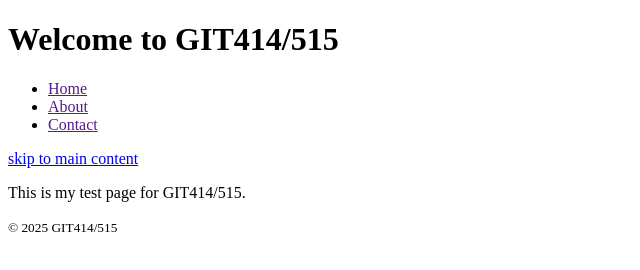
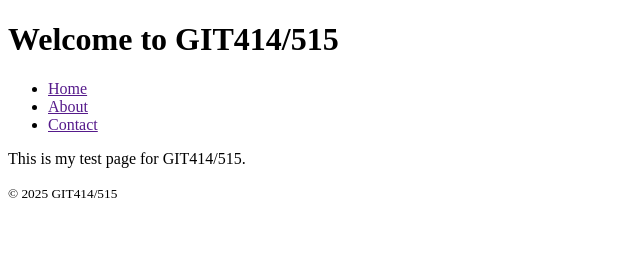
Before and after one commit to SunilGurung-codes/GIT414, a plain HTML site: page index.html in a window 1280 px wide. Shown: the whole page, without its empty margins (0-640 px from the left). Drawn offline with Linux system fonts and the light colour scheme.

Commit message:
Update index.html

```diff
--- a/index.html
+++ b/index.html
@@ -18,7 +18,6 @@
       </nav>
     </header>
 
-    <a href="#main-content">skip to main content</a>
     <main id="main-content">
 
       <p>This is my test page for GIT414/515.</p>
```
